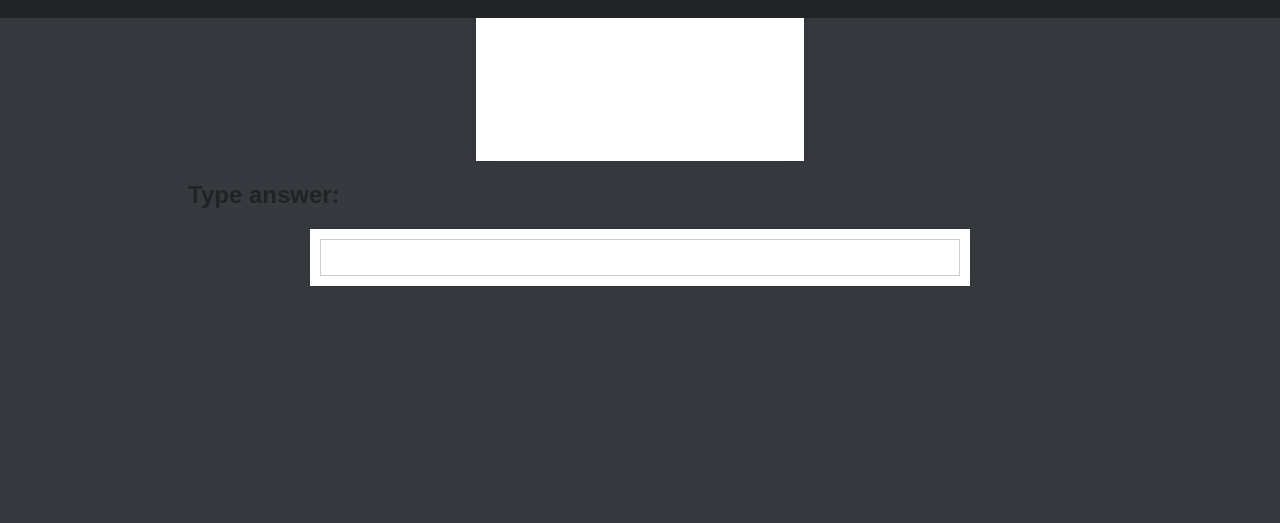
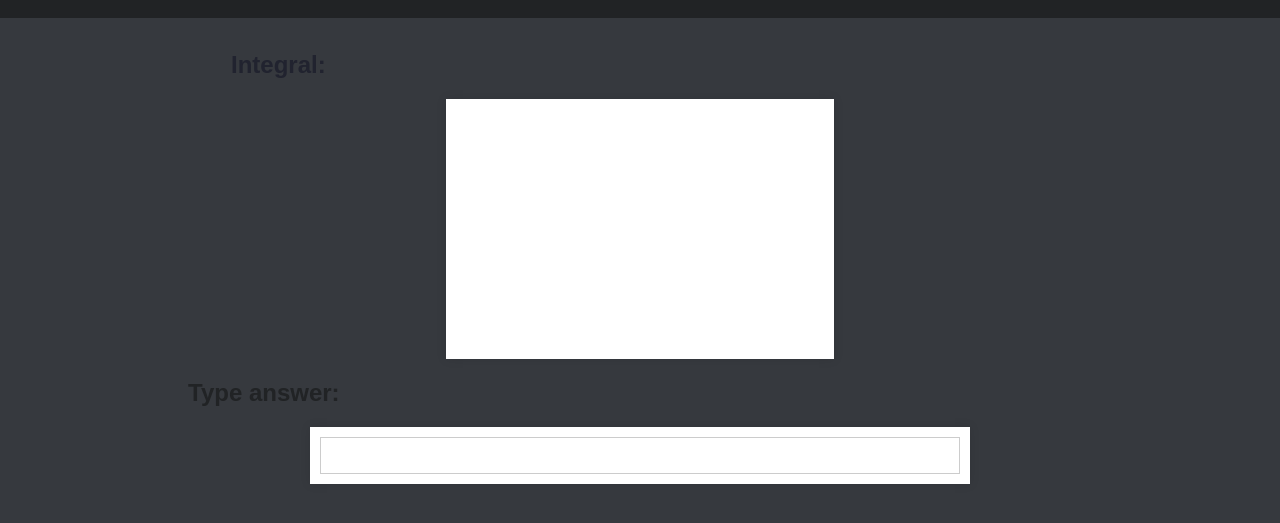
Before and after one commit to ross-ap/integrandle, a plain HTML site: page html/integrandle.html in a window 1280 px wide. Shown: the part 69-592 px from the top of the page. Drawn offline with Linux system fonts and the light colour scheme.

Commit message:
Added title box fixed styling

```diff
--- a/css/integrandle_style.css
+++ b/css/integrandle_style.css
@@ -40,16 +40,22 @@ body {
     display: flex;
     flex-direction: column;
     align-items: center;
-    margin-top: 10px;
+    margin-top: 80px;
     width: 100%;
     padding: 10px;
     box-sizing: border-box;
 }
 
+.displayBox_title{
+    color: #21232f;
+    margin-left: 231px;
+    align-self: flex-start;
+}
+
 .integrand_display{
     margin: auto;
     background-color: white;
-    padding: 100px;
+    padding: 130px;
     width: 10%;
     max-width: 800px;
     text-align: center;
@@ -77,4 +83,5 @@ body {
 .inputbox_title{
     color:#212325;
     margin-left: 188px;
+    align-self: flex-start;
 }
--- a/html/integrandle.html
+++ b/html/integrandle.html
@@ -19,6 +19,7 @@
         </menu>
     </div>
     <div class = "main_content"></div>
+        <h2 class = "displayBox_title"> Integral: </h2>
         <div class = "integrand_display">
             <!--integrand will be displayed here-->
         </div>
```
